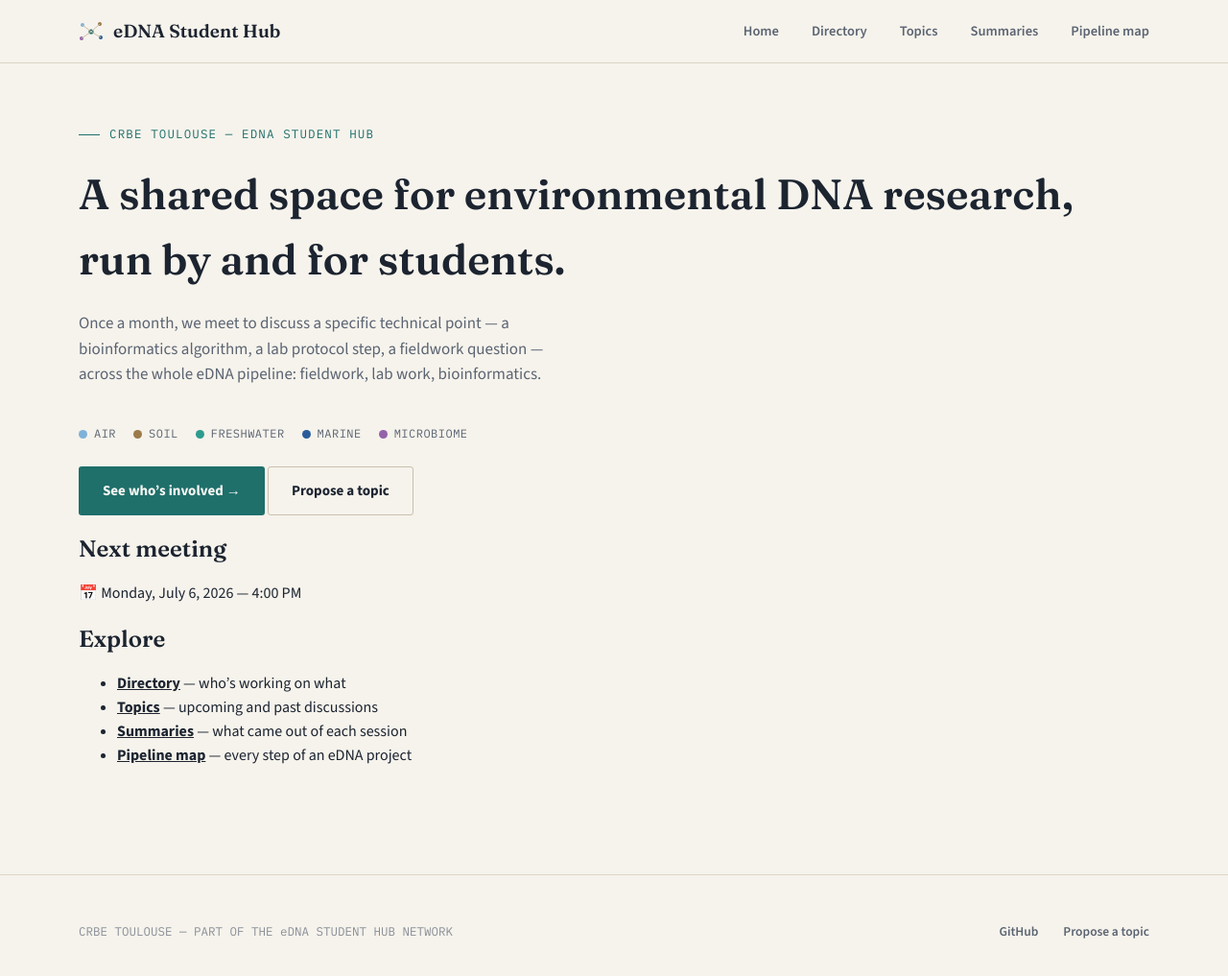
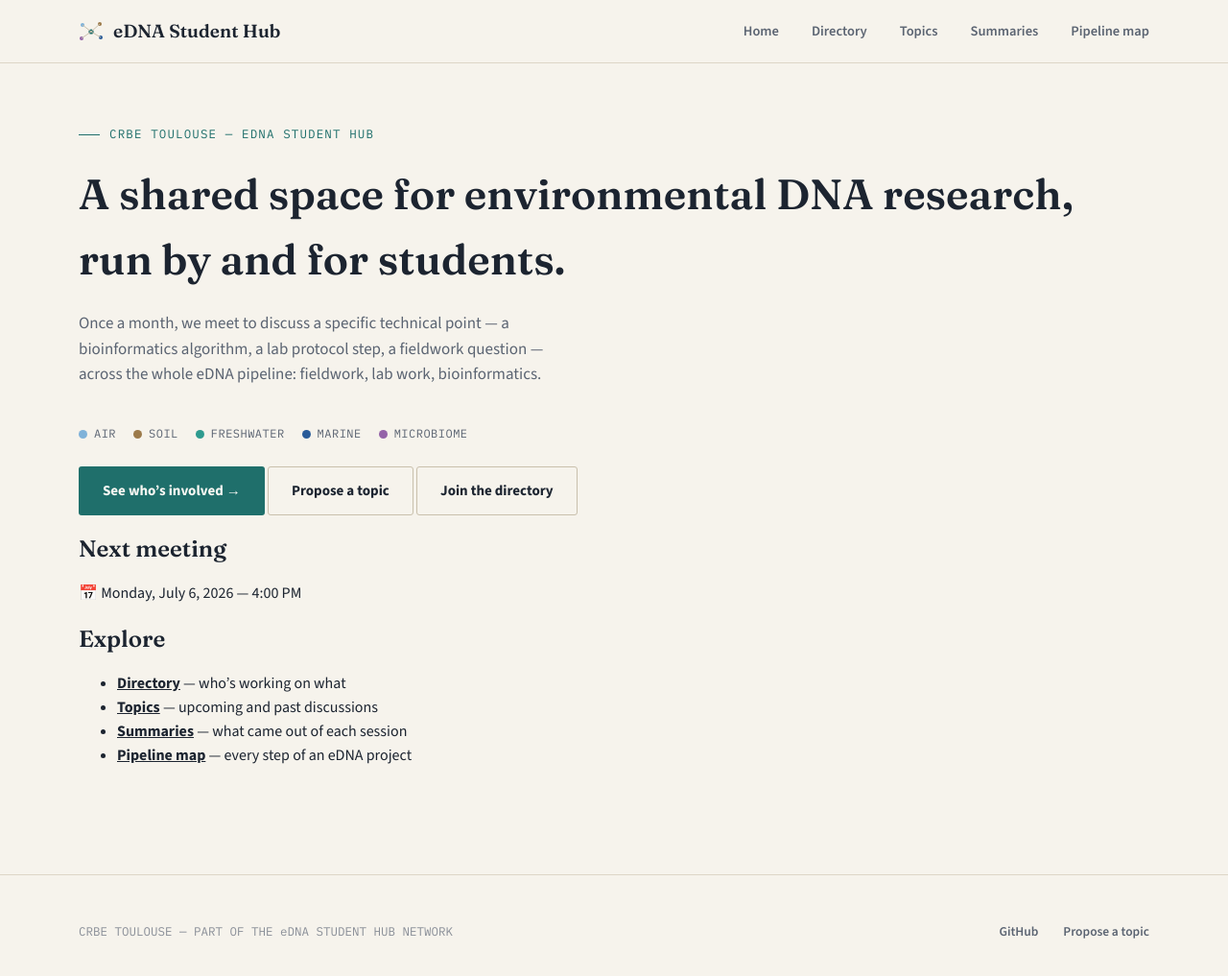
Before and after one commit to eDNA-Student-Hub/CRBE-Toulouse, a Jekyll site: the page built from index.md, in a window 1280 px wide and 1029 px high. Shown: the top 1017 px of the window at 96% size. Built offline with Jekyll 4.4.1, drawn with Linux system fonts in a browser that asks for light colours.

Commit message:
Update index.md

```diff
--- a/index.md
+++ b/index.md
@@ -18,6 +18,7 @@ permalink: /
 
 <a href="{{ '/directory/' | relative_url }}" class="btn btn-primary">See who's involved →</a>
 <a href="https://github.com/eDNA-Student-Hub/CRBE-Toulouse/issues/new" class="btn btn-ghost">Propose a topic</a>
+<a href="https://docs.google.com/forms/d/e/1FAIpQLSfqFDzKeap8hiRMraCo3jbCdAKmVvMrIlTubhgIG-Av5toq5Q/viewform?usp=dialog" class="btn btn-ghost">Join the directory</a>
 
 ## Next meeting
 
```
